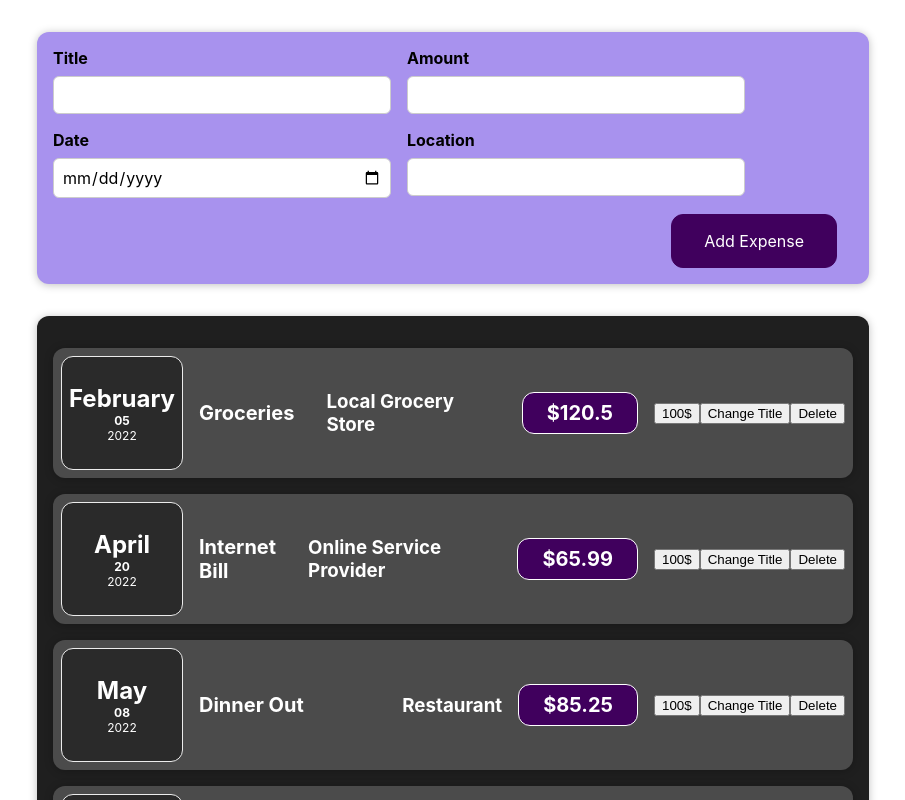
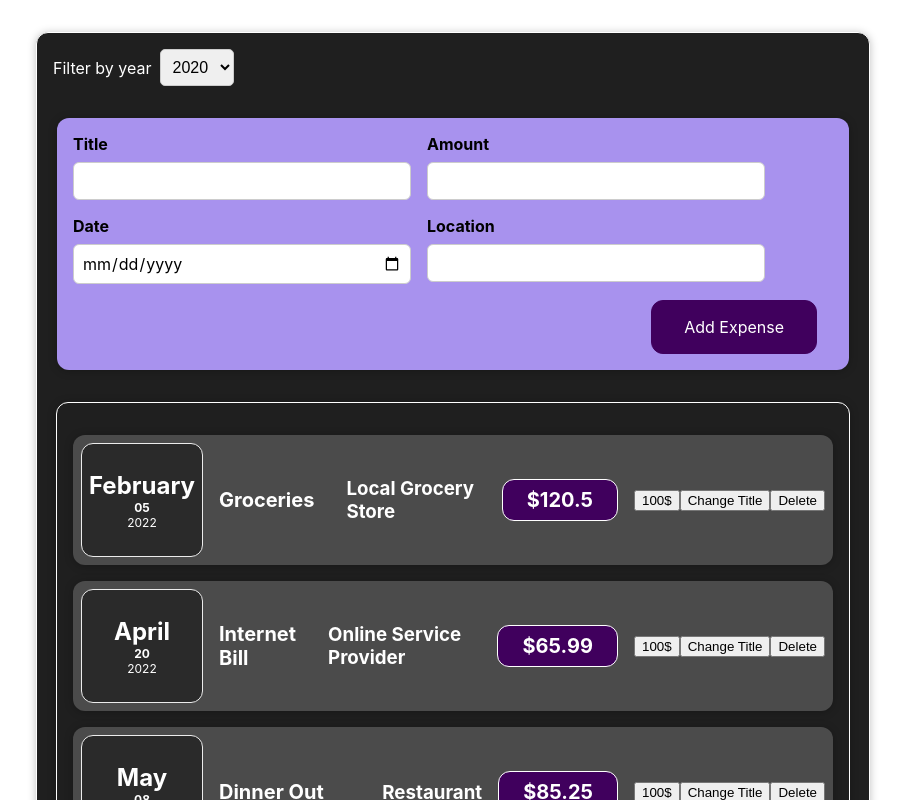
Before and after one commit to arpitanaskar/ExpenseItem, a React (Create React App) app: page / in a window 1280 px wide. Shown: the top 800 px of the page, without its empty margins (187-1092 px from the left). Built offline with nearby package versions, Linux system fonts and the light colour scheme.

Commit message:
With Dropdown Menu

```diff
--- /dev/null
+++ b/src/components/Expenses/ExpenseFilter.css
@@ -0,0 +1,26 @@
+.expenses-filter {
+  margin-bottom: 1rem;
+}
+
+.expenses-filter__control {
+  display: flex;
+  align-items: center;
+}
+
+.expenses-filter__control label {
+  margin-right: 0.5rem;
+  color: white;
+}
+
+.expenses-filter__control select {
+  padding: 0.5rem;
+  font-size: 1rem;
+  border: 1px solid #ccc;
+  border-radius: 5px;
+  outline: none;
+}
+
+.expenses-filter__control select:hover,
+.expenses-filter__control select:focus {
+  border-color: #333;
+}
--- /dev/null
+++ b/src/components/Expenses/ExpenseFilter.js
@@ -0,0 +1,23 @@
+import "./ExpenseFilter.css";
+
+const ExpenseFilter = (props) => {
+  const dropDownChangeHandler = (event) => {
+    props.onChangeFilter(event.target.value);
+  };
+
+  return (
+    <div className="expences-filter">
+      <div className="expenses-filter__control">
+        <label>Filter by year</label>
+        <select value={props.selected} onChange={dropDownChangeHandler}>
+          <option value="2023">2023</option>
+          <option value="2022">2022</option>
+          <option value="2021">2021</option>
+          <option value="2020">2020</option>
+        </select>
+      </div>
+    </div>
+  );
+};
+
+export default ExpenseFilter;
--- a/src/components/Expenses/Expenses.css
+++ b/src/components/Expenses/Expenses.css
@@ -4,6 +4,8 @@
   margin: 2rem auto;
   width: 50rem;
   max-width: 95%;
+  border: 0.2px solid white;
   border-radius: 12px;
   box-shadow: 0 1px 8px rgba(0, 0, 0, 0.25);
+  /* border: 5px solid white; */
 }
--- a/src/components/Expenses/Expenses.js
+++ b/src/components/Expenses/Expenses.js
@@ -1,11 +1,14 @@
 import "./Expenses.css";
 import ExpenseItem from "./ExpenseItem";
 import NewExpense from "../NewExpense/NewExpense";
+import Card from "../UI/Card";
 import { useState } from "react";
+import ExpenseFilter from "./ExpenseFilter";
 
 const Expenses = (props) => {
   // const expenses = props.items;
   const [expenses, setExpenses] = useState(props.items);
+  const [filteredYear, setFilteredYear] = useState("2020");
 
   const addExpenseHandler = (expense) => {
     setExpenses((prevExpenses) => [...prevExpenses, expense]);
@@ -24,11 +27,20 @@ const Expenses = (props) => {
     );
   }
 
+  const filterChangeHandler = (selectedYear) => {
+    // console.log(selectedYear);
+    setFilteredYear(selectedYear);
+  };
+
   return (
-    <div>
+    <Card className="expenses">
+      <ExpenseFilter
+        selected={filteredYear}
+        onChangeFilter={filterChangeHandler}
+      />
       <NewExpense onAddExpense={addExpenseHandler} />
       <div className="expenses"> {Items} </div>
-    </div>
+    </Card>
   );
 };
 
```
